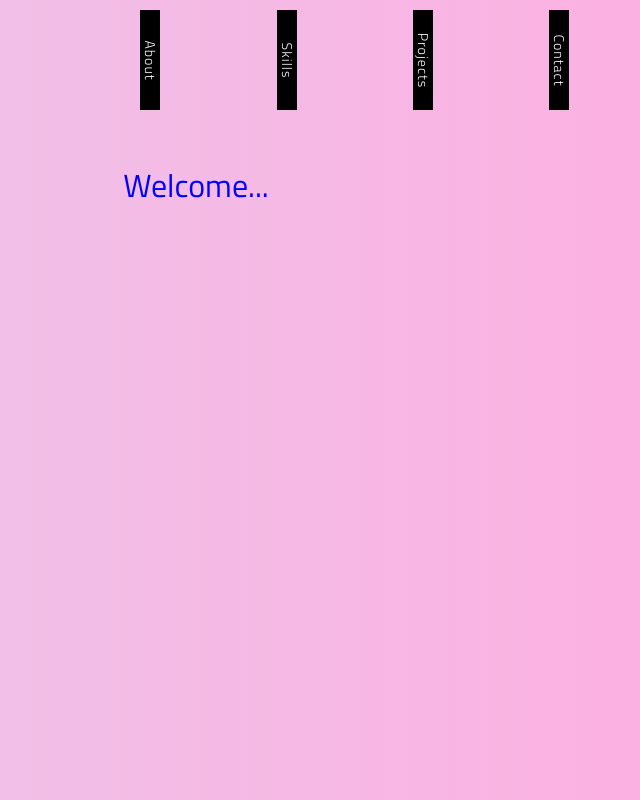
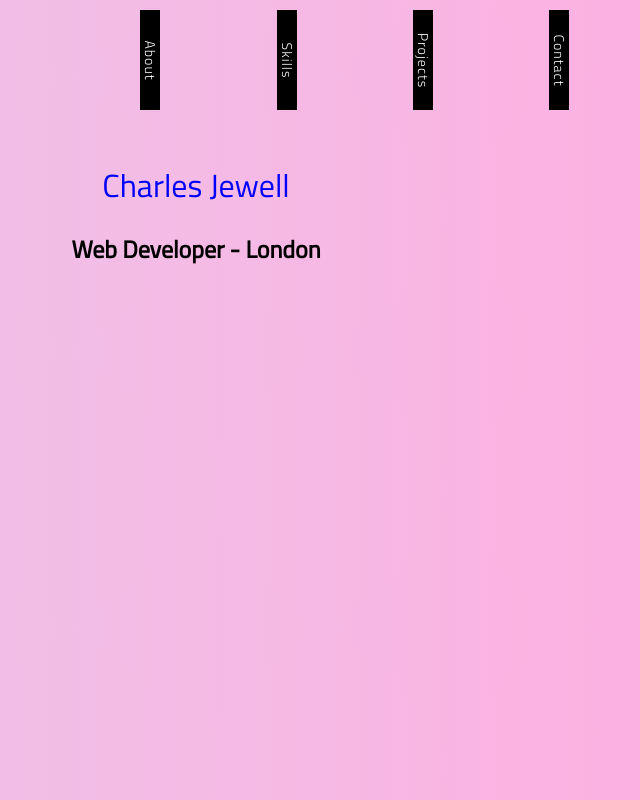
Before and after one commit to cjewell47/nuxt-play-around, a Nuxt app: page / in a window 1280 px wide. Shown: the whole page, without its empty margins (444-1084 px from the left). Built offline with nearby package versions, Linux system fonts and the light colour scheme.

Commit message:
bug fix in iOS

```diff
--- a/components/Header.vue
+++ b/components/Header.vue
@@ -101,6 +101,7 @@ export default {
   z-index: 5;
   @include mobile {
     position: fixed;
+    overflow: initial;
   }
 }
 a {
--- a/nuxt.config.js
+++ b/nuxt.config.js
@@ -1,6 +1,12 @@
+
+const routerBase = process.env.DEPLOY_ENV === 'GH_PAGES' ? {
+  router: {
+    base: '/nuxt-play-around/'
+  }
+} : {}
 
 export default {
-  mode: 'universal',
+  mode: 'spa',
 
   /*
   ** Headers of the page
@@ -25,6 +31,8 @@ export default {
       }
     ]
   },
+
+  ...routerBase,
 
   /*
   ** Customize the progress-bar color
--- a/package.json
+++ b/package.json
@@ -10,7 +10,8 @@
     "start": "nuxt start",
     "generate": "nuxt generate",
     "lint": "eslint --ext .js,.vue --ignore-path .gitignore .",
-    "precommit": "npm run lint"
+    "precommit": "npm run lint",
+    "deploy": "gh-pages -d dist"
   },
   "dependencies": {
     "cross-env": "^5.2.0",
@@ -29,6 +30,7 @@
     "eslint-plugin-promise": ">=4.0.1",
     "eslint-plugin-standard": ">=4.0.0",
     "eslint-plugin-vue": "^5.2.2",
+    "gh-pages": "^2.0.1",
     "node-sass": "^4.12.0",
     "nodemon": "^1.18.9",
     "sass-loader": "^7.1.0"
--- a/pages/Skills.vue
+++ b/pages/Skills.vue
@@ -157,8 +157,8 @@ menuitem {
     background: white;
     background: linear-gradient(
       135deg,
-      rgba(255, 0, 0, 1) 50%,
-      rgba(255, 255, 255, 1) 50%
+      rgba(255, 0, 0, 1) 45%,
+      rgba(255, 255, 255, 1) 45%
     );
     background-position: 100% 100%;
     background-size: 400%;
--- a/pages/index.vue
+++ b/pages/index.vue
@@ -1,6 +1,7 @@
 <template>
   <div class="page">
-    <h1>Welcome...</h1>
+    <h1>Charles Jewell</h1>
+    <h2>Web Developer - London</h2>
   </div>
 </template>
 
@@ -17,4 +18,7 @@ h1 {
   font-size: 2rem;
   text-align: center;
 }
+h2 {
+  text-align: center;
+}
 </style>
```
Also changed, not shown: 23 other files (tests, documents, lock files or other folders).
